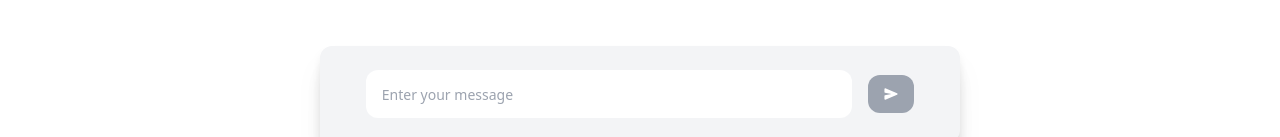
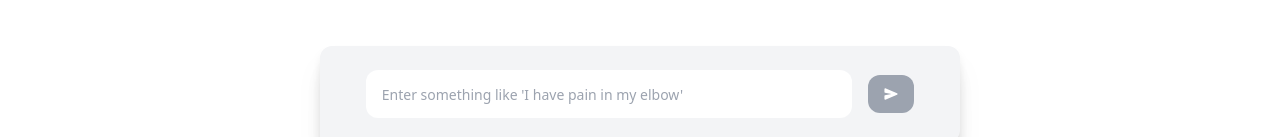
Before and after one commit to prajwalr21/medi-assist-frontend, a Next.js app: page / in a window 1280 px wide. Shown: the part 658-795 px from the top of the page. Built offline with nearby package versions, Linux system fonts and the light colour scheme.

Commit message:
chore: minor changes

```diff
--- a/src/components/UserInput.tsx
+++ b/src/components/UserInput.tsx
@@ -81,7 +81,7 @@ export const UserInput = ({
 
     return (
         <div onKeyDown={keyCheckHandler} className="flex h-24 text-sm rounded-t-xl rounded-r-xl drop-shadow-xl shadow-xl flex-row p-4 gap-4 justify-center items-center bg-gray-100 fixed bottom-0 w-[50%] left-[50%] translate-x-[-50%]">
-            <input className="w-[80%] px-4 py-2 h-12 rounded-xl placeholder:text-sm" ref={inputRef} type="text" placeholder="Enter your message" />
+            <input className="w-[80%] px-4 py-2 h-12 rounded-xl placeholder:text-sm" ref={inputRef} type="text" placeholder="Enter something like 'I have pain in my elbow'" />
             <button className="px-4 py-3 bg-gray-400 rounded-xl" onClick={sumbitHandler}><IoSend style={{color:'white'}}/></button>
         </div>
     )
--- a/src/consts.ts
+++ b/src/consts.ts
@@ -1,2 +1,3 @@
 export const introMessage = "Hi, welcome to medical chat. How can I help you?"
-export const SERVER_URL = "https://medi-assist-backend.vercel.app"
+// export const SERVER_URL = "https://medi-assist-backend.vercel.app"
+export const SERVER_URL = "http://localhost:4000"
```
